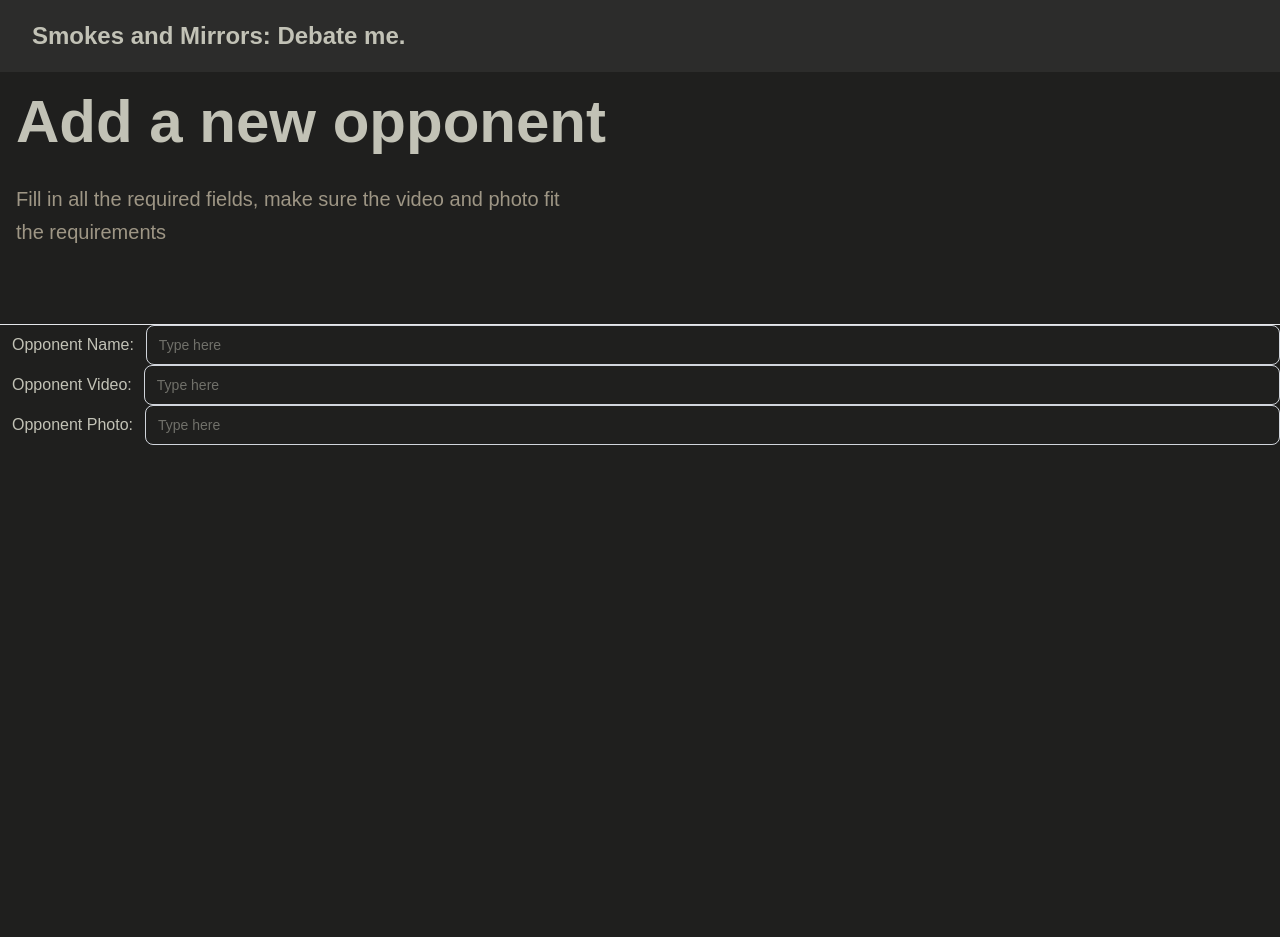
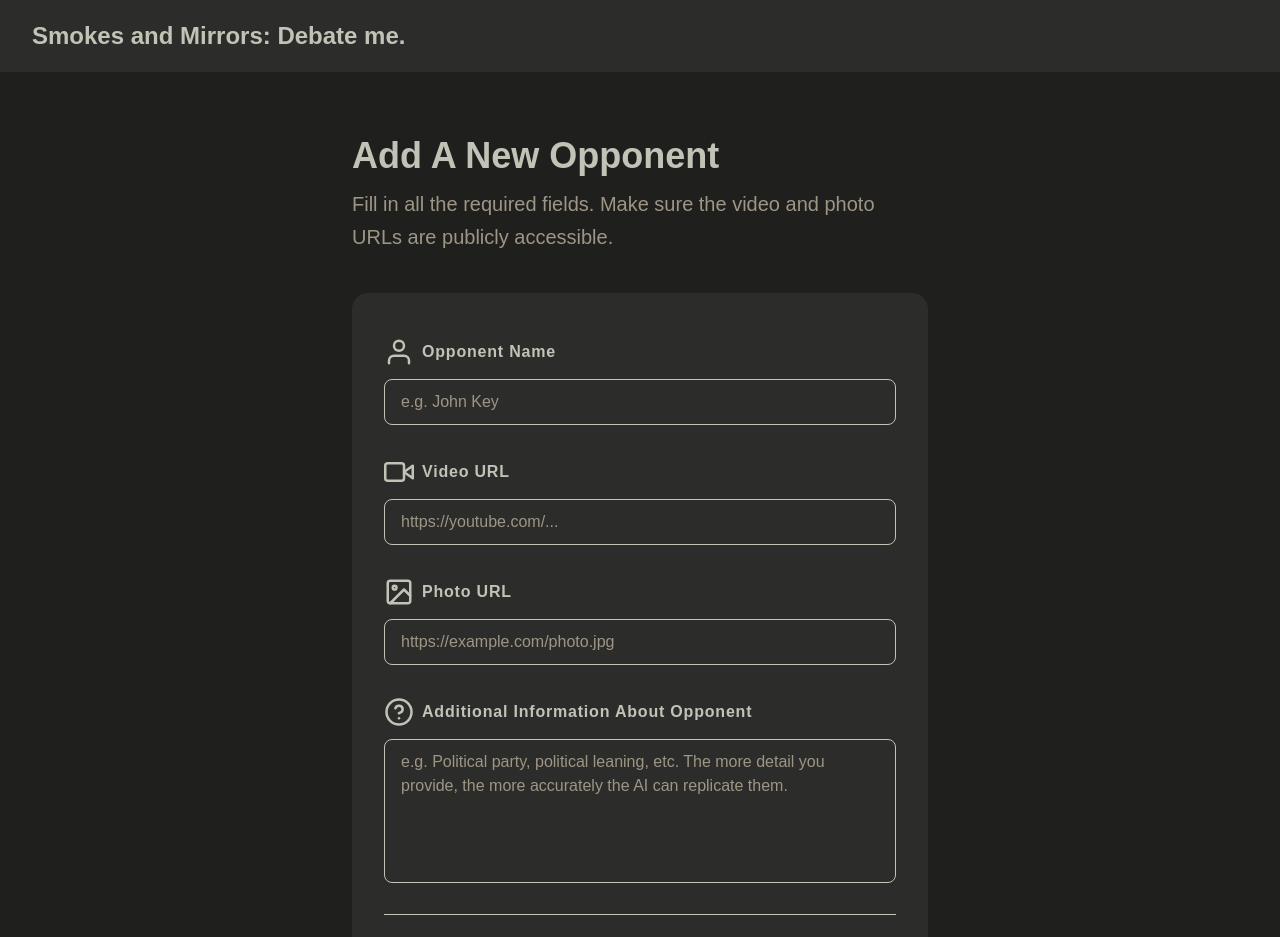
Before and after one commit to KinnonBroekhuizen/DebateMe, a Next.js app: page /addOpponent in a window 1280 px wide. Shown: the top 937 px of the page. Before the commit the page ends 800 px from the top, so only its background shows below. Built offline with nearby package versions, Linux system fonts and the light colour scheme; what tailwindcss-animated would draw is missing.

Commit message:
improved add opponent ui

```diff
--- a/app/addOpponent/page.tsx
+++ b/app/addOpponent/page.tsx
@@ -1,48 +1,109 @@
 "use client";
-import { useRef, useEffect, useState } from "react";
+import { useState } from "react";
 import { supabase } from "@/lib/supabase";
-export default function addOpponent() {
+import { User, Video, Image, HelpCircle } from "react-feather";
+
+export default function AddOpponent() {
   const [nameInput, setNameInput] = useState("");
   const [videoInput, setVideoInput] = useState("");
   const [photoInput, setPhotoInput] = useState("");
+  const [infoInput, setInfoInput] = useState("");
+
+  const fields = [
+    {
+      label: "Opponent Name",
+      placeholder: "e.g. John Key",
+      value: nameInput,
+      onChange: setNameInput,
+      icon: <User color="var(--text)" size={30} />,
+    },
+    {
+      label: "Video URL",
+      placeholder: "https://youtube.com/...",
+      value: videoInput,
+      onChange: setVideoInput,
+      icon: <Video color="var(--text)" size={30} />,
+    },
+    {
+      label: "Photo URL",
+      placeholder: "https://example.com/photo.jpg",
+      value: photoInput,
+      onChange: setPhotoInput,
+      icon: <Image color="var(--text)" size={30} />,
+    },
+  ];
+
   return (
-    <main>
-      <div className="h-sreen-200">
-        <div className="px-4 py-3 border-b border-gray-200 shrink-0">
-          <h2 className="text-6xl font-extrabold text-[var(--text)] leading-tight mb-6">
-            Add a new opponent
-          </h2>
-          <p className="text-xl text-[var(--muted)] mb-16 max-w-xl leading-relaxed">
-            Fill in all the required fields, make sure the video and photo fit
-            the requirements
+    <main className="min-h-screen bg-bg flex items-start justify-center px-4 py-16">
+      <div className="w-full max-w-xl">
+        {/* Header */}
+        <div className="mb-10">
+          <h1 className="text-4xl font-extrabold text-[var(--text)]leading-tight mb-3">
+            Add A New Opponent
+          </h1>
+          <p className="text-[var(--muted)] text-xl leading-relaxed">
+            Fill in all the required fields. Make sure the video and photo URLs
+            are publicly accessible.
           </p>
         </div>
-        <div className="flex">
-          <p className="px-3 py-2">Opponent Name:</p>
-          <input
-            className="flex-1 border border-gray-300 rounded-lg px-3 py-2 text-sm outline-none focus:ring-2 focus:ring-blue-400"
-            placeholder="Type here"
-            value={nameInput}
-            onChange={(e) => setNameInput(e.target.value)}
-          />
-        </div>
-        <div className="flex">
-          <p className="px-3 py-2">Opponent Video:</p>
-          <input
-            className="flex-1 border border-gray-300 rounded-lg px-3 py-2 text-sm outline-none focus:ring-2 focus:ring-blue-400"
-            placeholder="Type here"
-            value={videoInput}
-            onChange={(e) => setVideoInput(e.target.value)}
-          />
-        </div>
-        <div className="flex">
-          <p className="px-3 py-2">Opponent Photo:</p>
-          <input
-            className="flex-1 border border-gray-300 rounded-lg px-3 py-2 text-sm outline-none focus:ring-2 focus:ring-blue-400"
-            placeholder="Type here"
-            value={photoInput}
-            onChange={(e) => setPhotoInput(e.target.value)}
-          />
+
+        {/* Card */}
+        <div className="bg-[var(--surface)] rounded-2xl p-8 flex flex-col gap-6">
+          <div className="flex flex-col gap-5">
+            {fields.map(({ label, placeholder, value, onChange, icon }) => (
+              <div key={label}>
+                <label className="text-md font-semibold tracking-wider flex items-center gap-2 py-3">
+                  <span>{icon}</span>
+                  {label}
+                </label>
+                <input
+                  className="w-full bg-bg border border-border rounded-lg px-4 py-2.5 text-md text-[var(--text)] placeholder:text-[var(--muted)] outline-none transition focus:border-accent focus:ring-2 focus:ring-accent/20"
+                  placeholder={placeholder}
+                  value={value}
+                  onChange={(e) => onChange(e.target.value)}
+                />
+              </div>
+            ))}
+
+            {/* Add additional information field */}
+            <div>
+              <label className="text-md font-semibold tracking-wider flex items-center gap-2 py-3">
+                <HelpCircle color="var(--text)" size={30} />
+                Additional Information About Opponent
+              </label>
+              <textarea
+                className="w-full h-36 bg-bg border border-border rounded-lg px-4 py-2.5 text-md text-[var(--text)] resize-none placeholder:text-[var(--muted)]  outline-none transition focus:border-accent focus:ring-2 focus:ring-accent/20"
+                placeholder="e.g. Political party, political leaning, etc. The more detail you provide, the more accurately the AI can replicate them."
+                value={infoInput}
+                onChange={(e) => setInfoInput(e.target.value)}
+              />
+            </div>
+          </div>
+
+          {/* Divider */}
+          <div className="border-t border-border" />
+
+          {/* Actions */}
+          <div className="flex items-center justify-between gap-3">
+            <button
+              type="button"
+              className="text-sm text-muted hover:text-[var(--text)]transition"
+              onClick={() => {
+                setNameInput("");
+                setVideoInput("");
+                setPhotoInput("");
+                setInfoInput("");
+              }}
+            >
+              Clear all
+            </button>
+            <button
+              type="button"
+              className="bg-[var(--accent)] hover:bg-accent/90 text-[var(--text)] text-sm font-semibold px-6 py-2.5 rounded-lg transition-opacity hover:opacity-90"
+            >
+              Add Opponent
+            </button>
+          </div>
         </div>
       </div>
     </main>
--- a/app/chat/[id]/page.tsx
+++ b/app/chat/[id]/page.tsx
@@ -1,8 +1,8 @@
 "use client";
-import { useRef, useEffect, useState } from 'react';
-import { supabase } from '@/lib/supabase';
-import { useParams } from 'next/navigation';
-import TrumpStage from '@/app/components/trump-stage/TrumpStage';
+import { useRef, useEffect, useState } from "react";
+import { supabase } from "@/lib/supabase";
+import { useParams } from "next/navigation";
+import TrumpStage from "@/app/components/trump-stage/TrumpStage";
 
 //message object, belongs to either an ooponent or the user
 type Message = {
@@ -14,18 +14,17 @@ type Message = {
 // shape returned by the backend /debate pipeline
 type DebateResponse = {
   reply: string;
-    audio: string | null;     // base64 MP3 (drives the mouth-flap fallback)
-    videoUrl: string | null;  // finished lip-sync video when available
+  audio: string | null; // base64 MP3 (drives the mouth-flap fallback)
+  videoUrl: string | null; // finished lip-sync video when available
 };
 
 const BACKEND_URL = "http://localhost:8000";
 
-export default function Chat(){
+export default function Chat() {
+  const { id } = useParams(); //gets the opponent ID from the page
+  const resolvedId = Array.isArray(id) ? id[0] : id; //first page param as the ID
 
-    const { id } = useParams();//gets the opponent ID from the page
-    const resolvedId = Array.isArray(id) ? id[0] : id;//first page param as the ID
-
-    const [opponentName, setOpponentName] = useState<string>("");//gets opponent name from the database and ID
+  const [opponentName, setOpponentName] = useState<string>(""); //gets opponent name from the database and ID
   //fethces opponent information and starting layout from the database
   useEffect(() => {
     const fetchData = async () => {
@@ -62,7 +61,7 @@ export default function Chat(){
       role: "user",
       text: currentInput,
     };
-        setMessages((prev) => [...prev, userMsg]);//adds user message to the chat messages
+    setMessages((prev) => [...prev, userMsg]); //adds user message to the chat messages
     setInput("");
     setIsLoading(true); // show loading bubble
     //joins the context of the messages into a string to be sent to the AI
@@ -106,21 +105,29 @@ export default function Chat(){
     }
   };
 
-    return(
+  return (
     <main>
-            <div id="mainContainer" className='flex h-screen-200' >
+      <div id="mainContainer" className="flex h-screen-200">
         {/* Chat panel is left aligned */}
-                <div id="chatContainer" className='flex-1 overflow-hidden'>
+        <div id="chatContainer" className="flex-1 overflow-hidden">
           <div className="px-4 py-3 border-b border-gray-200 shrink-0">
-                        <p className="font-bold text-xl text-center">{opponentName || "Donald Trump"}</p>
+            <p className="font-bold text-xl text-center">
+              {opponentName || "Donald Trump"}
+            </p>
           </div>
 
-                    <div className="overflow-y-auto px-4 py-4 flex flex-col gap-3 min-h-0" style={{ height: "calc(100vh - 200px)" }}>
+          <div
+            className="overflow-y-auto px-4 py-4 flex flex-col gap-3 min-h-0"
+            style={{ height: "calc(100vh - 200px)" }}
+          >
             <div className="flex-1" />
             {messages.map((msg) =>
               msg.role === "opponent" ? (
                 /* Opponent messages — left aligned */
-                                <div key={msg.id} className="flex items-start gap-2 max-w-[80%]">
+                <div
+                  key={msg.id}
+                  className="flex items-start gap-2 max-w-[80%]"
+                >
                   <div className="w-15 h-15 rounded-full bg-blue-100 flex items-center justify-center shrink-0 text-xs font-medium text-blue-700 text-center">
                     {opponentName || "Trump"}
                   </div>
@@ -135,7 +142,7 @@ export default function Chat(){
                     {msg.text}
                   </div>
                 </div>
-                            )
+              ),
             )}
             {isLoading && (
               <div className="flex items-start gap-2 max-w-[80%]">
@@ -150,10 +157,13 @@ export default function Chat(){
               </div>
             )}
             {/*Used for the scrolling chat */}
-                        <div ref={bottomRef}/>
+            <div ref={bottomRef} />
           </div>
           {/*Chat input and Button */}
-                    <div className="flex sticky bottom-0 px-4 py-3 border-t border-gray-200 gap-2 z-10 shrink-0" style={{ backgroundColor: "#f9f8f6" }}>
+          <div
+            className="flex sticky bottom-0 px-4 py-3 border-t border-gray-200 gap-2 z-10 shrink-0"
+            style={{ backgroundColor: "#f9f8f6" }}
+          >
             <input
               className="flex-1 border border-gray-300 rounded-lg px-3 py-2 text-sm outline-none focus:ring-2 focus:ring-blue-400"
               placeholder="Type here"
@@ -171,10 +181,10 @@ export default function Chat(){
           </div>
         </div>
         {/*right aligned Trump stage: lip-sync video, else mouth-flap, else still */}
-                <div className='flex-1 bg-black'>
+        <div className="flex-1 bg-black">
           <TrumpStage videoUrl={videoUrl} audioBase64={audioB64} />
         </div>
       </div>
     </main>
-    )
+  );
 }
--- a/app/opponents/page.tsx
+++ b/app/opponents/page.tsx
@@ -47,7 +47,7 @@ export default function OpponentsPage() {
               className="flex flex-col p-2 text-left rounded-xl overflow-hidden transition-opacity hover:opacity-80 focus:outline-none focus:ring-2 bg-[var(--surface)] shadow-sm"
             >
               {/* Fixed-size image */}
-              <div className="w-full h-90 overflow-hidden">
+              <div className="w-full h-120 overflow-hidden">
                 <img
                   src={opponent.image}
                   alt={opponent.name}
```
Lines whose indentation alone changed are shown as unchanged.
